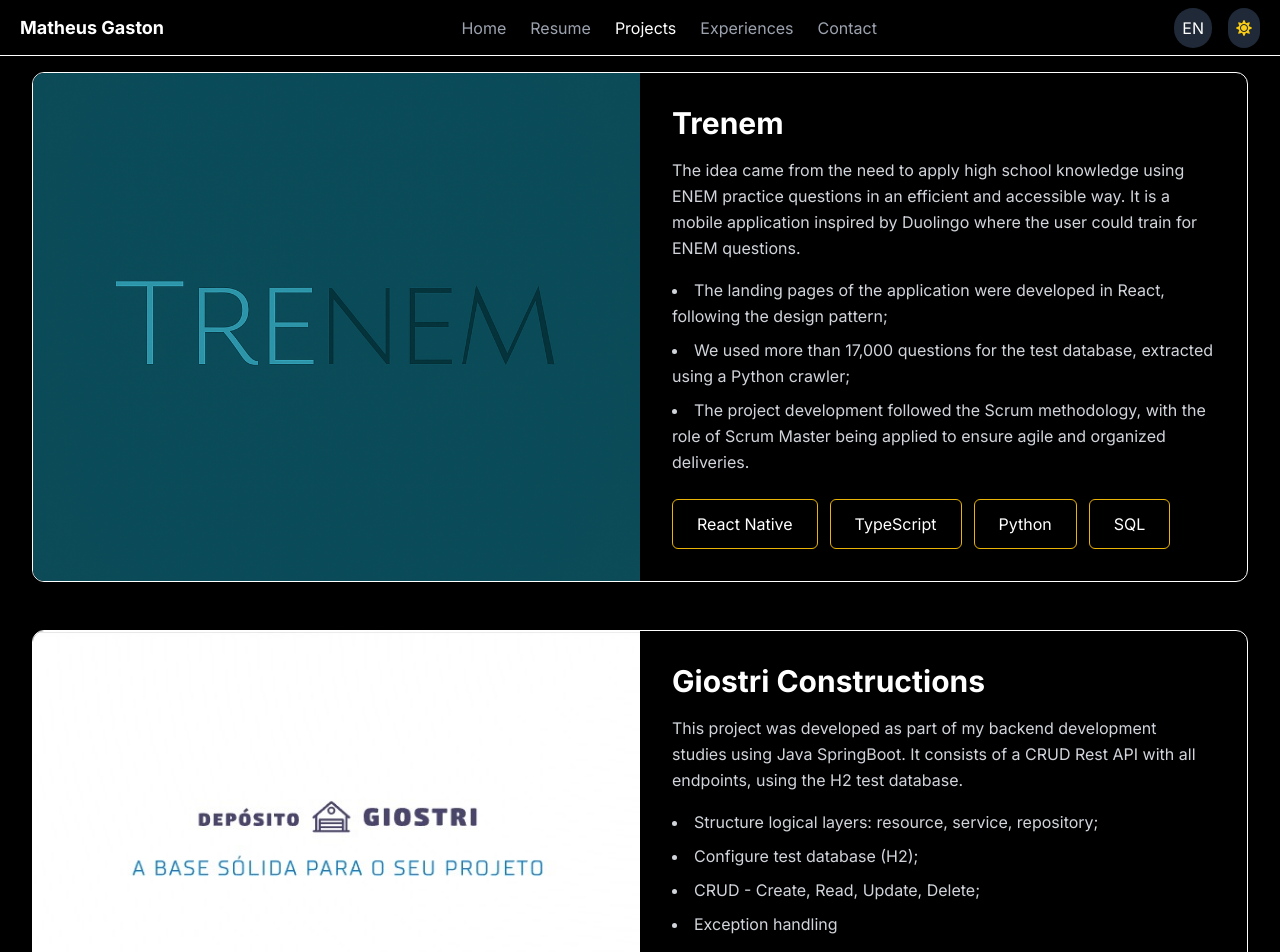
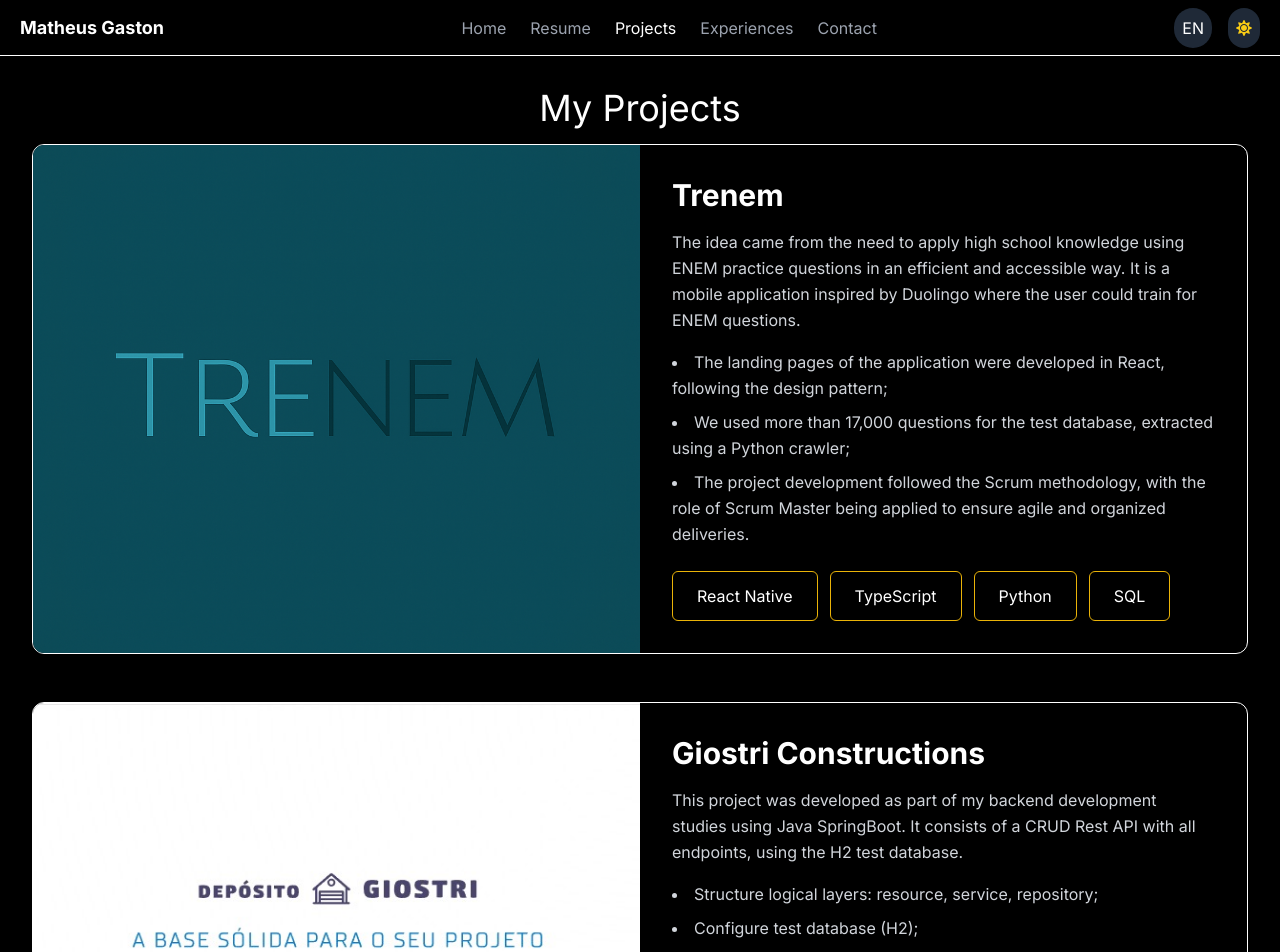
Before and after one commit to MirellyAlvarenga/gastondev, a Next.js app: page /projects in a window 1280 px wide. Shown: the top 952 px of the page. Built offline with nearby package versions, Linux system fonts and the light colour scheme.

Commit message:
feat: email-js working

```diff
--- a/app/contact/email.js
+++ b/app/contact/email.js
@@ -2,9 +2,9 @@
 
 export const sendEmail = (form) => {
   return emailjs.sendForm(
-    "service_lmrq8jg",
-    "seu_template_id",
+    import.meta.env.VITE_EMAILJS_SERVICE_ID,
+    import.meta.env.VITE_EMAILJS_TEMPLATE_ID,
     form,
-    "sua_public_key"
+    import.meta.env.VITE_EMAILJS_PUBLIC_KEY
   );
 };
--- a/app/contact/page.tsx
+++ b/app/contact/page.tsx
@@ -91,7 +91,7 @@
               <input
                 type="email"
                 name="user_email"
-                placeholder="theteusviana@gmail.com"
+                placeholder="youremail@gmail.com"
                 className="w-full bg-transparent border border-gray-500 px-3 py-3"
                 required
               />
--- a/app/projects/page.tsx
+++ b/app/projects/page.tsx
@@ -4,7 +4,11 @@
 const ProjectsPage = () => {
   return (
     <div className="min-h-screen bg-black text-white p-8 py-16">
-      <section className="flex flex-col lg:flex-row bg-black rounded-lg overflow-hidden shadow-lg mb-12 border border-white rounded-xl">
+      <div className="text-4xl flex p-4 items-center justify-center">
+        <h1 className="text-4xl">My Projects</h1>
+      </div>
+      <div className="flex flex-col w-50">
+        <section className="flex flex-col lg:flex-row bg-black overflow-hidden shadow-lg mb-12 border border-white rounded-xl">
           <div className="relative w-full lg:w-1/2 h-64 lg:h-auto">
             <Image
               src="/images/Trenem.png"
@@ -69,7 +73,7 @@
           </div>
         </section>
 
-      <section className="flex flex-col lg:flex-row bg-black rounded-lg overflow-hidden shadow-lg mb-12 border border-white rounded-xl">
+        <section className="flex flex-col lg:flex-row bg-black overflow-hidden shadow-lg mb-12 border border-white rounded-xl">
           <div className="relative w-full lg:w-1/2 h-64 lg:h-auto">
             <Image
               src="/images/giostri.jpg"
@@ -125,6 +129,8 @@
           </div>
         </section>
       </div>
+
+    </div>
   );
 };
 
```
Lines whose indentation alone changed are shown as unchanged.
